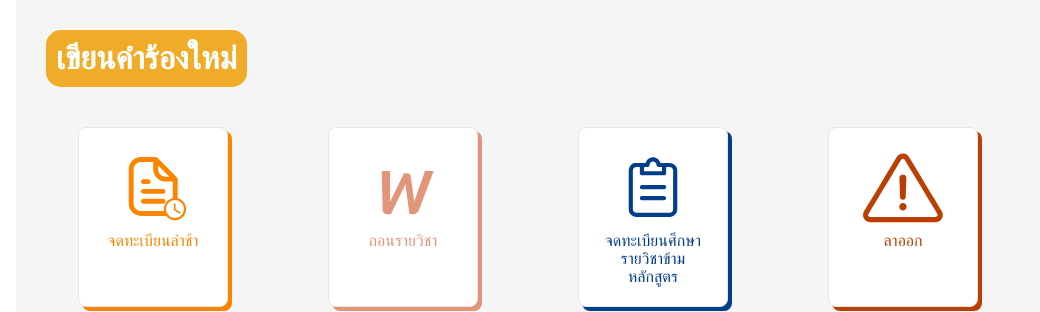
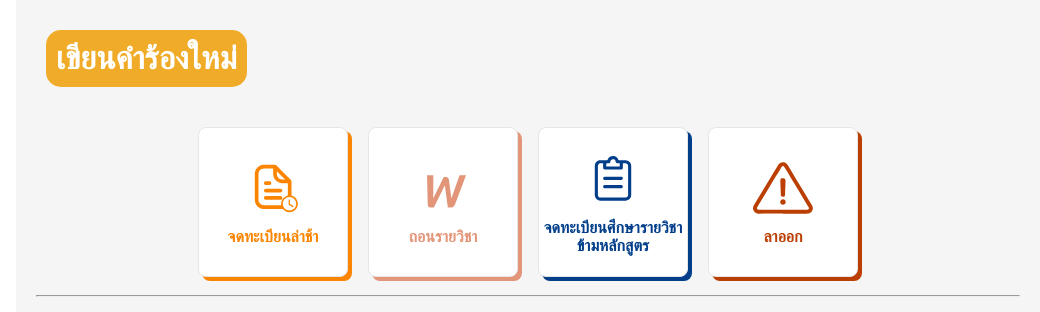
Before and after one commit to Phattharaphum/cs261-group8-100001, a website: page project-root/public/home.html in a window 1280 px wide. Shown: the top 312 px of the page, 240-1280 px from the left. Drawn offline with Linux system fonts and the light colour scheme; a web font is replaced by a local one.

Commit message:
update css

```diff
--- a/project-root/public/css/homestyle.css
+++ b/project-root/public/css/homestyle.css
@@ -137,25 +137,42 @@ body {
 
 .draft-cards {
     display: flex;
-    gap: 100px;
+    gap: 20px;
     justify-content: center;
-}
-.draft-card img {
-    width: 80px;
-    height: 80px;
+    flex-wrap: wrap;
 }
 
 .draft-card {
     background-color: #fff;
     border: 1px solid #e6e6e6;
     border-radius: 8px;
+    color: #333;
+    box-shadow: 0 2px 5px rgba(0, 0, 0, 0.1);
+    display: flex;
+    flex-direction: column;  /* จัดเรียง item ภายในการ์ดในแนวตั้ง */
+    align-items: center;  /* จัดให้อยู่ตรงกลางในแนวนอน */
+    justify-content: center;  /* จัดให้อยู่ตรงกลางในแนวตั้ง */
+    width: 150px;  /* ขนาดสี่เหลี่ยมจัตุรัส */
+    height: 150px;  /* ขนาดสี่เหลี่ยมจัตุรัส */
     text-align: center;
-    padding: 20px;
-    margin-bottom: 20px;
-    width: 150px;
+    cursor: pointer;
+    transition: background-color 0.3s ease, transform 0.2s ease;
+}
+
+.draft-card:hover {
+    transform: scale(1.05);
+}
+
+.draft-card img {
+    width: 60px;
+    height: 60px;
+    margin-bottom: 10px;  /* เพิ่มระยะห่างระหว่างไอคอนและข้อความ */
+}
+
+.draft-card p {
+    font-weight: bold;
     color: #333;
 }
-
 /* แบบร่าง */
 .draftlist-header {
     display: flex;
```
